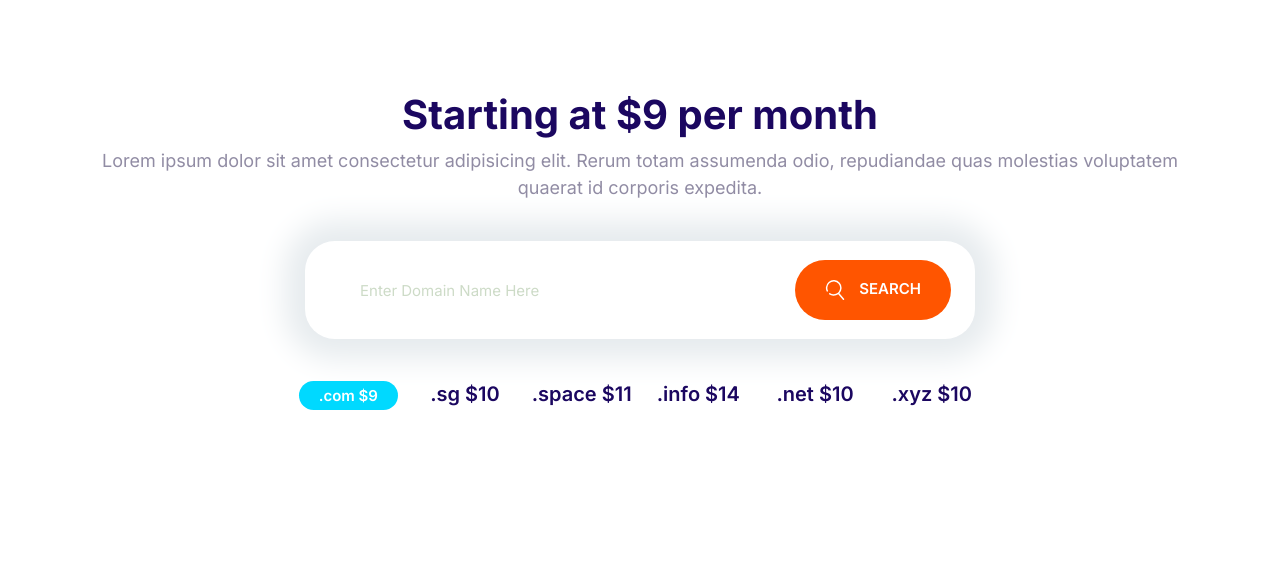
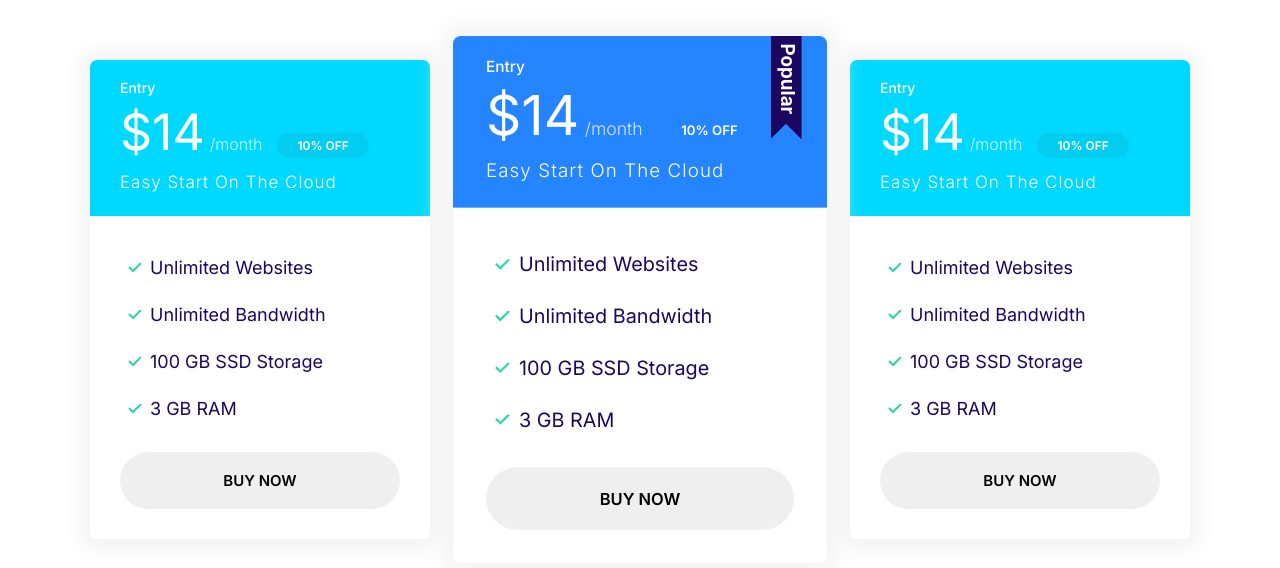
Before and after one commit to raskimrusua/uthamaki, a plain HTML site: page index.html in a window 1280 px wide. Drawn offline with Linux system fonts and the light colour scheme.

Commit message:
definition of plans block

```diff
--- a/css/styles.css
+++ b/css/styles.css
@@ -325,16 +325,25 @@ badge--small {
     color: #fff;
 
 }
+.card--primary.badge--primary {
+    background: #126de4;
+}
+
 .card--secondary .badge--secondary {
     background: #02cdf1;
 }
 
 /*Plans*/
+.plan {
+    transform: 0.2s ease-out;
+}
+
 .plan__name {
     color: #fff;
     margin: 0;
     font-weight: 500;
     font-size: 2.4rem;
+
 
 }
 
@@ -359,6 +368,11 @@ badge--small {
 .plan .list__item {
     margin-bottom: 2rem;
 }
+
+.plan--popular {
+    transform: scale(1.1);
+}
+
 .plan--popular .card__header {
     position: relative;
 }
@@ -371,6 +385,13 @@ badge--small {
     top: -6px;
     right: 5%;
 
+}
+.plan:hover {
+    transform: scale(1.05);
+}
+
+.plan--popular:hover {
+    transform: scale(1.15);
 }
 
 @media screen and (min-width:1024px) {
@@ -741,3 +762,12 @@ badge--small {
     }
 
 }
+/*Plans Block*/
+.block-plans .grid {
+    gap: 8rem 4rem;
+}
+
+.block-plans .card {
+    max-width: 500px;
+    margin: 0 auto;
+}
--- a/index.html
+++ b/index.html
@@ -14,34 +14,71 @@
     <link rel="stylesheet" href="css/styles.css" />
   </head>
   <body>
-    <section class="block container block-domain">
-      <header class="block__header">
-        <h2>Starting at $9 per month</h2>
-        <p>
-          Lorem ipsum dolor sit amet consectetur adipisicing elit. Rerum totam
-          assumenda odio, repudiandae quas molestias voluptatem quaerat id
-          corporis expedita.
-        </p>
-      </header>
-      <div class="input-group">
-        <input type="text" class="input" placeholder="Enter Domain Name Here" />
-        <button class="btn btn--accent">
-          <svg class="icon icon--white">
-            <use xlink:href="images/sprite.svg#search"></use>
-          </svg>
-          Search
-        </button>
+  <section class="block container block-plans">
+    <div class="grid grid--1x3">
+        <div class="plan ">
+          <div class="card card--secondary">
+            <header class="card__header">
+              <h3 class="plan__name">Entry</h3>
+              <span class="plan__price">$14</span>
+              <span class="plan__billing-cycle">/month</span>
+              <span class="badge badge--secondary badge--small">10% OFF</span>
+              <span class="plan__description"> Easy Start On The Cloud</span>
+            </header>
+            <div class="card__body">
+              <ul class="list list--tick">
+                <li class="list__item">Unlimited Websites</li>
+                <li class="list__item">Unlimited Bandwidth</li>
+                <li class="list__item">100 GB SSD Storage</li>
+                <li class="list__item">3 GB RAM</li>
+              </ul>
+              <button class="btn btn--outline btn--block">Buy Now</button>
+            </div>
+          </div>
+        </div>
+        <div class="plan plan--popular">
+          <div class="card card--primary">
+            <header class="card__header">
+              <h3 class="plan__name">Entry</h3>
+              <span class="plan__price">$14</span>
+              <span class="plan__billing-cycle">/month</span>
+              <span class="badge badge--primary badge--small">10% OFF</span>
+              <span class="plan__description"> Easy Start On The Cloud</span>
+            </header>
+            <div class="card__body">
+              <ul class="list list--tick">
+                <li class="list__item">Unlimited Websites</li>
+                <li class="list__item">Unlimited Bandwidth</li>
+                <li class="list__item">100 GB SSD Storage</li>
+                <li class="list__item">3 GB RAM</li>
+              </ul>
+              <button class="btn btn--outline btn--block">Buy Now</button>
+            </div>
+          </div>
+        </div>
+        <div class="plan">
+          <div class="card card--secondary">
+            <header class="card__header">
+              <h3 class="plan__name">Entry</h3>
+              <span class="plan__price">$14</span>
+              <span class="plan__billing-cycle">/month</span>
+              <span class="badge badge--secondary badge--small">10% OFF</span>
+              <span class="plan__description"> Easy Start On The Cloud</span>
+            </header>
+            <div class="card__body">
+              <ul class="list list--tick">
+                <li class="list__item">Unlimited Websites</li>
+                <li class="list__item">Unlimited Bandwidth</li>
+                <li class="list__item">100 GB SSD Storage</li>
+                <li class="list__item">3 GB RAM</li>
+              </ul>
+              <button class="btn btn--outline btn--block">Buy Now</button>
+            </div>
+          </div>
+        </div>
       </div>
-      <ul class="list block-domain__prices">
-        <li><span class="badge badge--secondary">.com $9</span></li>
-        <li>.sg $10</li>
-        <li>.space $11</li>
-        <li>.info $14</li>
-        <li>.net $10</li>
-        <li>.xyz $10</li>
-      </ul>
-    </section>
-
+    </div>
+  </section>
     <script src="js/main.js"></script>
   </body>
 </html>
```
